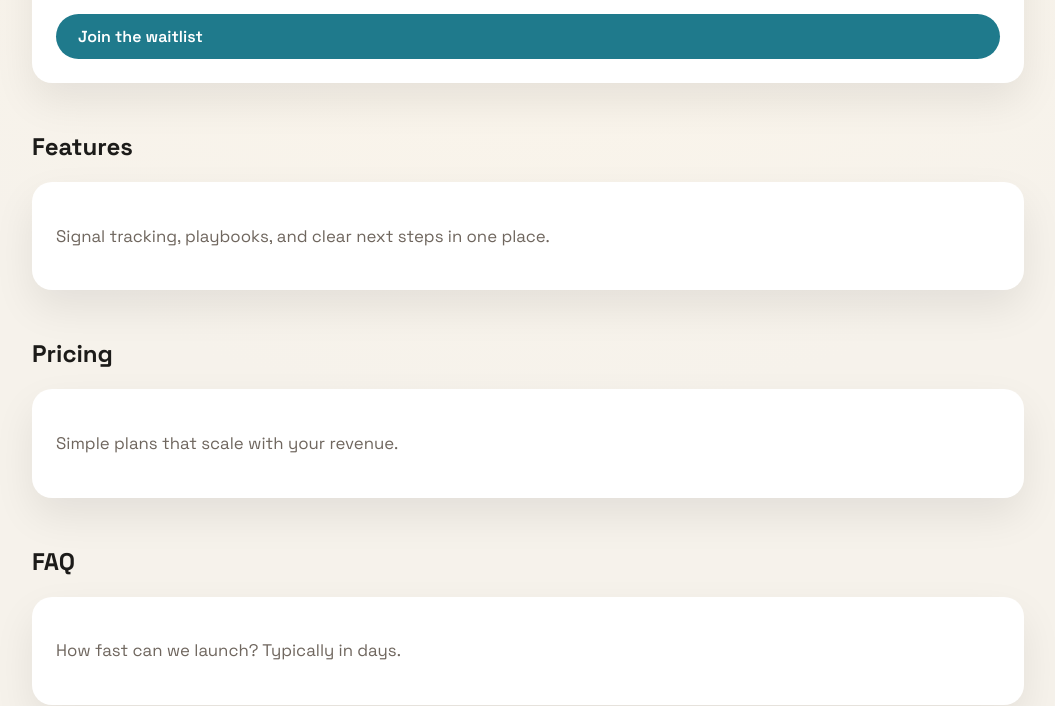
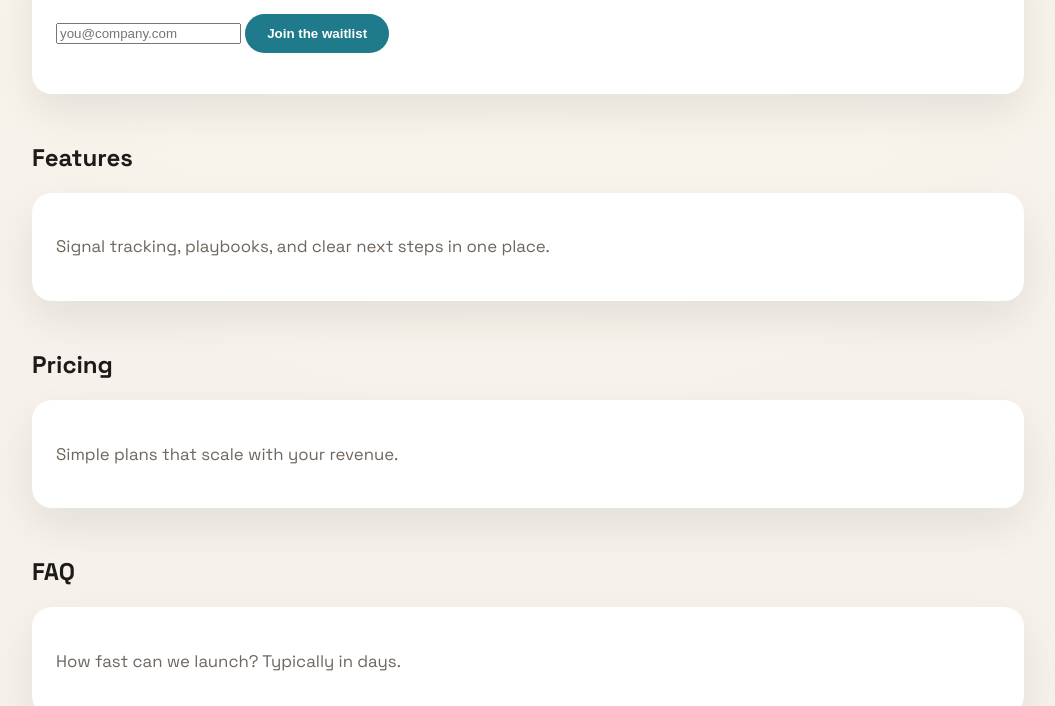
Before and after one commit to XSpiritWizardX/flashy-game-1, a plain HTML site: page index.html in a window 1280 px wide. Shown: the part 394-1100 px from the top of the page, without its empty margins (112-1167 px from the left). Drawn offline with Linux system fonts and the light colour scheme.

Commit message:
Update index.html

```diff
--- a/index.html
+++ b/index.html
@@ -15,7 +15,11 @@
       <section class="card">
         <h1>flashy-game-1 keeps your team focused.</h1>
         <p>A focused SaaS that helps teams ship faster.</p>
-        <div class="button">Join the waitlist</div>
+        <form id="waitlist-form">
+          <input type="email" name="email" placeholder="you@company.com" required />
+          <button type="submit">Join the waitlist</button>
+        </form>
+        <p id="waitlist-message"></p>
       </section>
       <section>
         <h2>Features</h2>
@@ -36,5 +40,6 @@
         </div>
       </section>
     </main>
+    <script src="app.js"></script>
   </body>
 </html>
```
